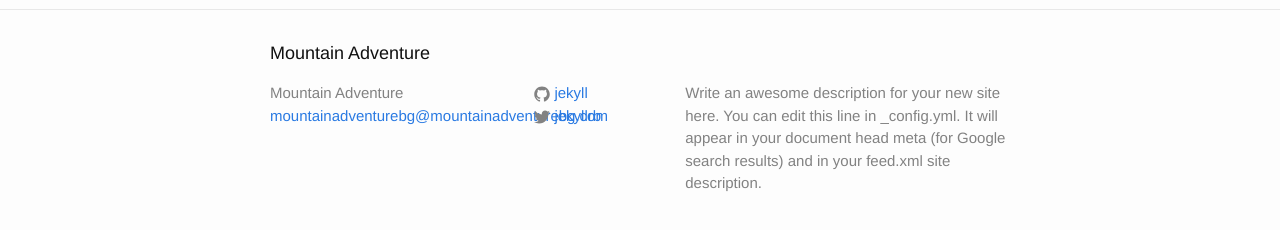
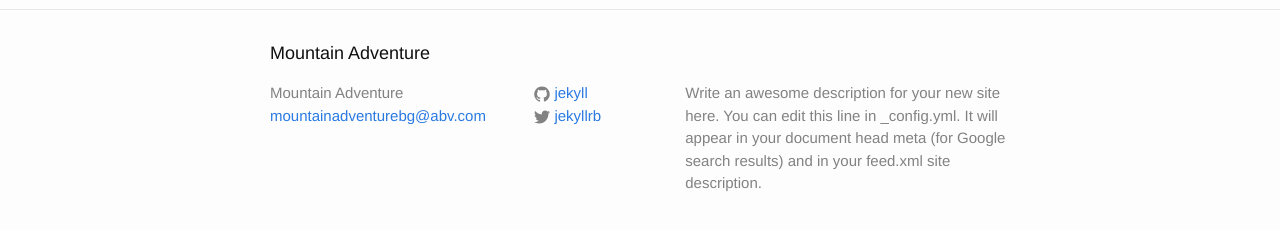
Before and after one commit to emilbakov/emilbakov.github.io, a Jekyll site: the page built from index.html, in a window 1280 px wide. Shown: the part 287-517 px from the top of the page. Built offline with Jekyll 4.4.1, drawn with Linux system fonts in a browser that asks for light colours.

Commit message:
Add files via upload

```diff
--- a/_config.yml
+++ b/_config.yml
@@ -7,7 +7,7 @@
 
 # Site settings
 title: Mountain Adventure
-email: mountainadventurebg@mountainadventurebg.com
+email: mountainadventurebg@abv.com
 description: > # this means to ignore newlines until "baseurl:"
   Write an awesome description for your new site here. You can edit this
   line in _config.yml. It will appear in your document head meta (for
```
